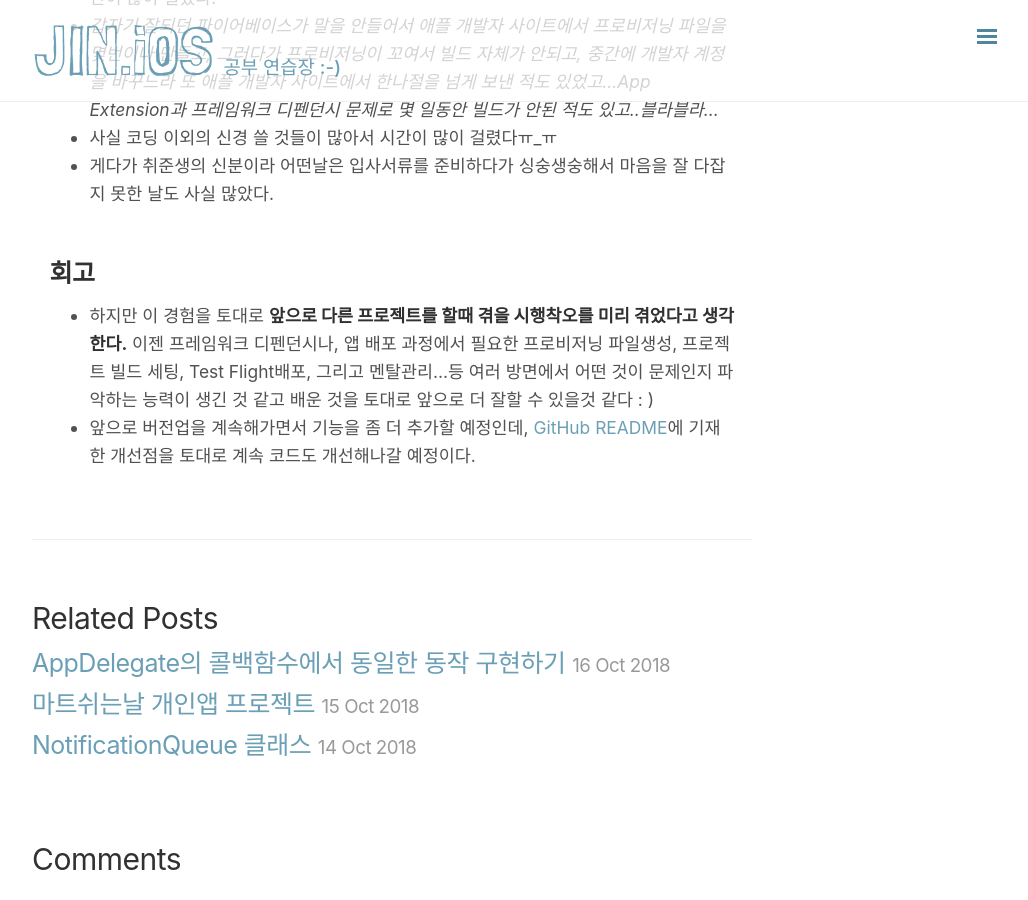
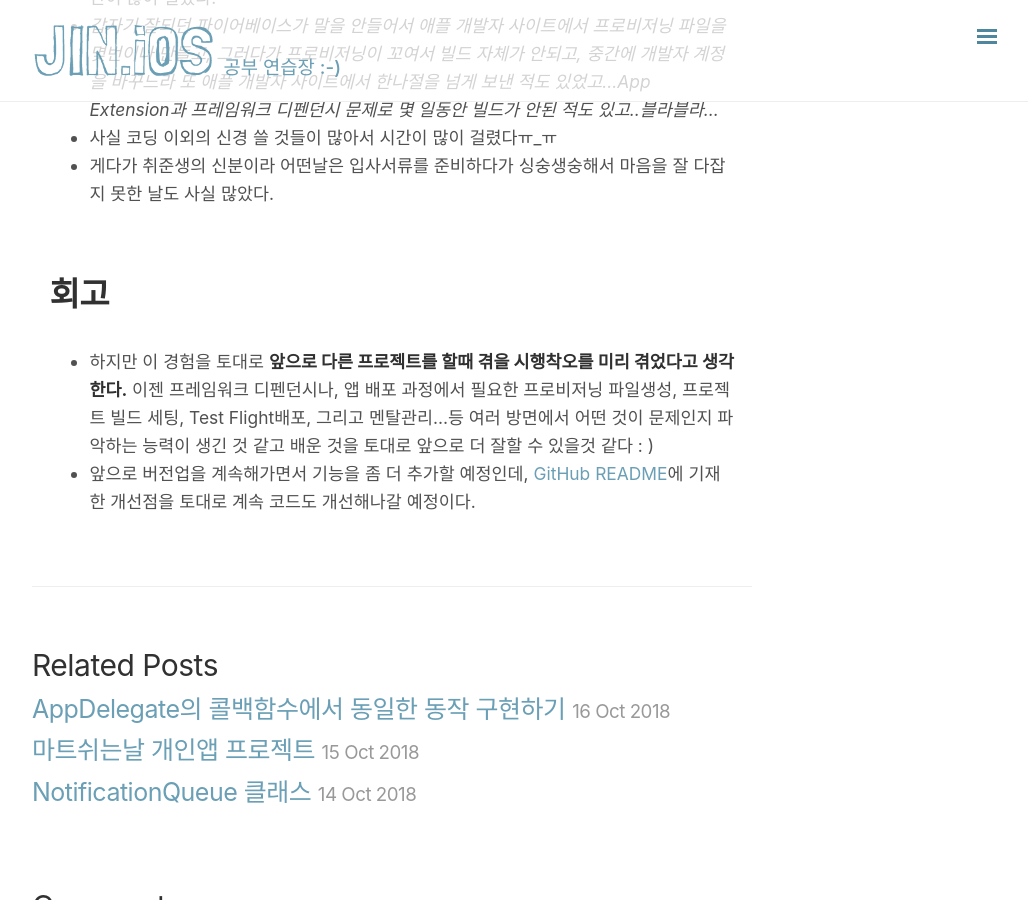
Before and after one commit to jinios/jinios.github.io, a Jekyll site: the page built from _posts/2018-10-26-martholidayfeedback.md, in a window 1280 px wide and 900 px high, scrolled down 3795 px. Shown: the whole window, without its empty margins (248-1276 px from the left). Built offline with Jekyll 4.4.1, drawn with Linux system fonts in a browser that asks for light colours; nearby versions of some CDN libraries; comment, search, counter and statistics services are not loaded.

```diff
--- a/_posts/2018-10-26-martholidayfeedback.md
+++ b/_posts/2018-10-26-martholidayfeedback.md
@@ -4,6 +4,7 @@ title: 마트쉬는날 프로젝트 회고
 tags: Project
 categories: Project
 ---
+
 ## 프로젝트 개요
 - 팀프로젝트(iOS 1명 + 백엔드 1명)
 - 수행기간: 2018.08 ~ 2018.10
@@ -77,6 +78,6 @@ categories: Project
 - 사실 코딩 이외의 신경 쓸 것들이 많아서 시간이 많이 걸렸다ㅠ_ㅠ
 - 게다가 취준생의 신분이라 어떤날은 입사서류를 준비하다가 싱숭생숭해서 마음을 잘 다잡지 못한 날도 사실 많았다.
 
-### 회고
+## 회고
 - 하지만 이 경험을 토대로 **앞으로 다른 프로젝트를 할때 겪을 시행착오를 미리 겪었다고 생각한다.** 이젠 프레임워크 디펜던시나, 앱 배포 과정에서 필요한 프로비저닝 파일생성, 프로젝트 빌드 세팅, Test Flight배포, 그리고 멘탈관리...등 여러 방면에서 어떤 것이 문제인지 파악하는 능력이 생긴 것 같고 배운 것을 토대로 앞으로 더 잘할 수 있을것 같다 : )
 - 앞으로 버전업을 계속해가면서 기능을 좀 더 추가할 예정인데, [GitHub README](https://github.com/jinios/mart-holiday-app)에 기재한 개선점을 토대로 계속 코드도 개선해나갈 예정이다.
```
